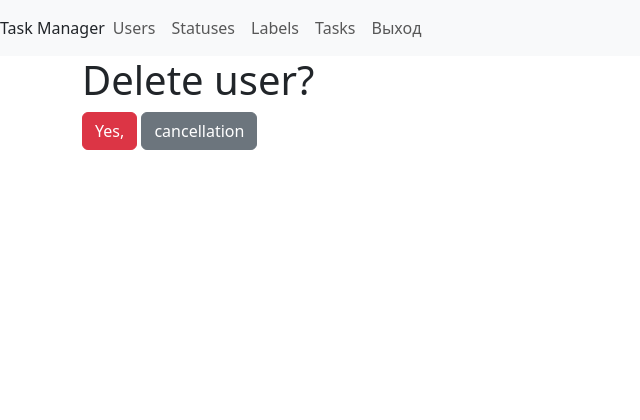
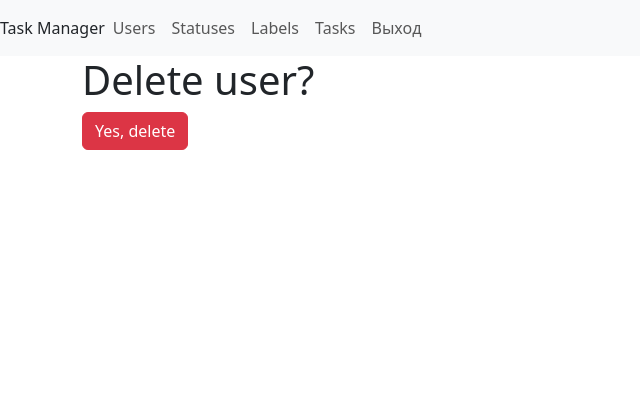
Before and after one commit to minoko86/python-project-52, a Django app: page /users/1/delete/ in a window 1280 px wide. Shown: the top 420 px of the page, without its empty margins (0-640 px from the left). Run offline with Django 3.2, Linux system fonts and the light colour scheme; the visitor is signed in with stand-in values (Sample User, id 1); data comes from the database, SQL or seed files in the repository; some libraries are stand-ins or nearby versions.

Commit message:
add button

```diff
--- a/task_manager/templates/auth/label_confirm_delete.html
+++ b/task_manager/templates/auth/label_confirm_delete.html
@@ -8,7 +8,7 @@
   <h1>{% translate 'Delete label?' %}</h1>
   <form method="post">
     {% csrf_token %}
-    <input class="btn btn-danger" type="submit" value={% translate 'Yes, delete' %}>
-    <a href="{% url 'labels' %}" class="btn btn-secondary">{% translate 'cancellation' %}</a>
+    <input class="btn btn-danger" type="submit" value="{% translate 'Yes, delete' %}">
+    {% comment %} <a href="{% url 'labels' %}" class="btn btn-secondary">{% translate 'cancellation' %}</a> {% endcomment %}
   </form>
 {% endblock %}
--- a/task_manager/templates/auth/status_confirm_delete.html
+++ b/task_manager/templates/auth/status_confirm_delete.html
@@ -8,7 +8,7 @@
   <h1>{% translate 'Delete status?' %}</h1>
   <form method="post">
     {% csrf_token %}
-    <input class="btn btn-danger" type="submit" value={% translate 'Yes, delete' %}>
-    <a href="{% url 'statuses' %}" class="btn btn-secondary">{% translate 'cancellation' %}</a>
+    <input class="btn btn-danger" type="submit" value="{% translate 'Yes, delete' %}">
+    {% comment %} <a href="{% url 'statuses' %}" class="btn btn-secondary">{% translate 'cancellation' %}</a> {% endcomment %}
   </form>
 {% endblock %}
--- a/task_manager/templates/auth/task_confirm_delete.html
+++ b/task_manager/templates/auth/task_confirm_delete.html
@@ -8,7 +8,7 @@
   <h1>{% translate 'Delete task?' %}</h1>
   <form method="post">
     {% csrf_token %}
-    <input class="btn btn-danger" type="submit" value={% translate 'Yes, delete' %}>
-    <a href="{% url 'tasks' %}" class="btn btn-secondary">{% translate 'cancellation' %}</a>
+    <input class="btn btn-danger" type="submit" value="{% translate 'Yes, delete' %}">
+    {% comment %} <a href="{% url 'tasks' %}" class="btn btn-secondary">{% translate 'cancellation' %}</a> {% endcomment %}
   </form>
 {% endblock %}
--- a/task_manager/templates/auth/user_confirm_delete.html
+++ b/task_manager/templates/auth/user_confirm_delete.html
@@ -8,7 +8,9 @@
   <h1>{% translate 'Delete user?' %}</h1>
   <form method="post">
     {% csrf_token %}
-    <input class="btn btn-danger" type="submit" value={% translate 'Yes, delete' %}>
-    <a href="{% url 'users' %}" class="btn btn-secondary">{% translate 'cancellation' %}</a>
+    <input class="btn btn-danger" type="submit" value="{% translate 'Yes, delete' %}">
+    {% comment %} {% translate 'Yes, delete' as button_name %} {% endcomment %}
+		{% comment %} {% bootstrap_button button_type="submit" content=button_name style='danger' %} {% endcomment %}
+    {% comment %} <a href="{% url 'users' %}" class="btn btn-secondary">{% translate 'cancellation' %}</a> {% endcomment %}
   </form>
 {% endblock %}
```
